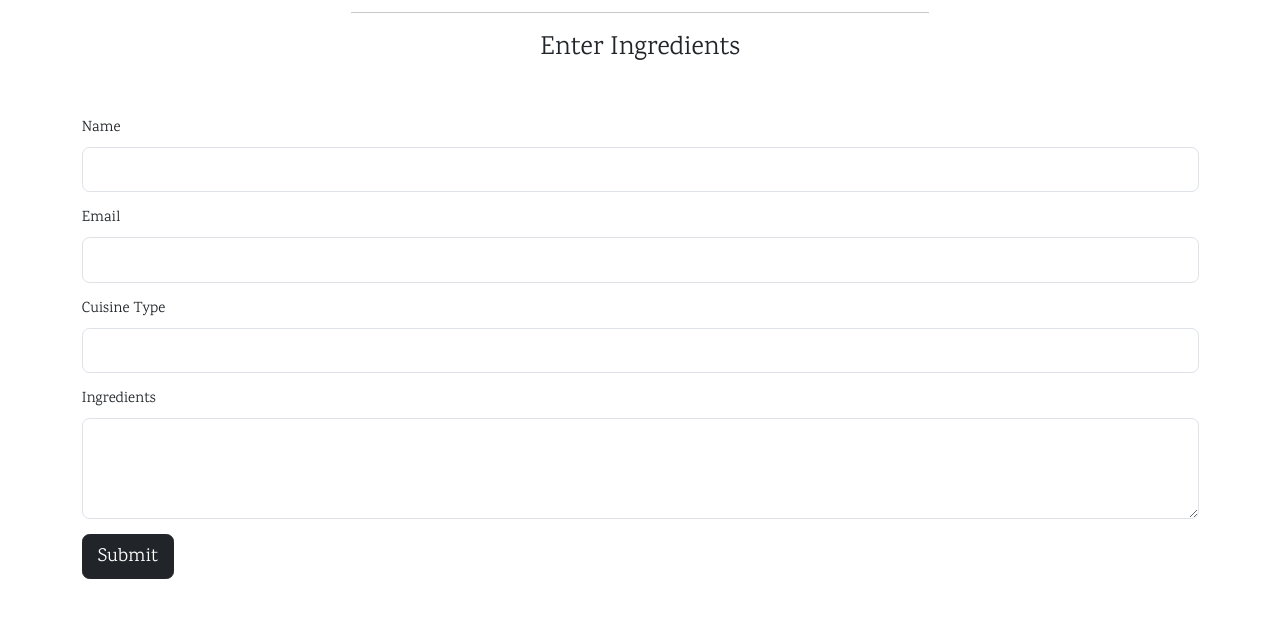
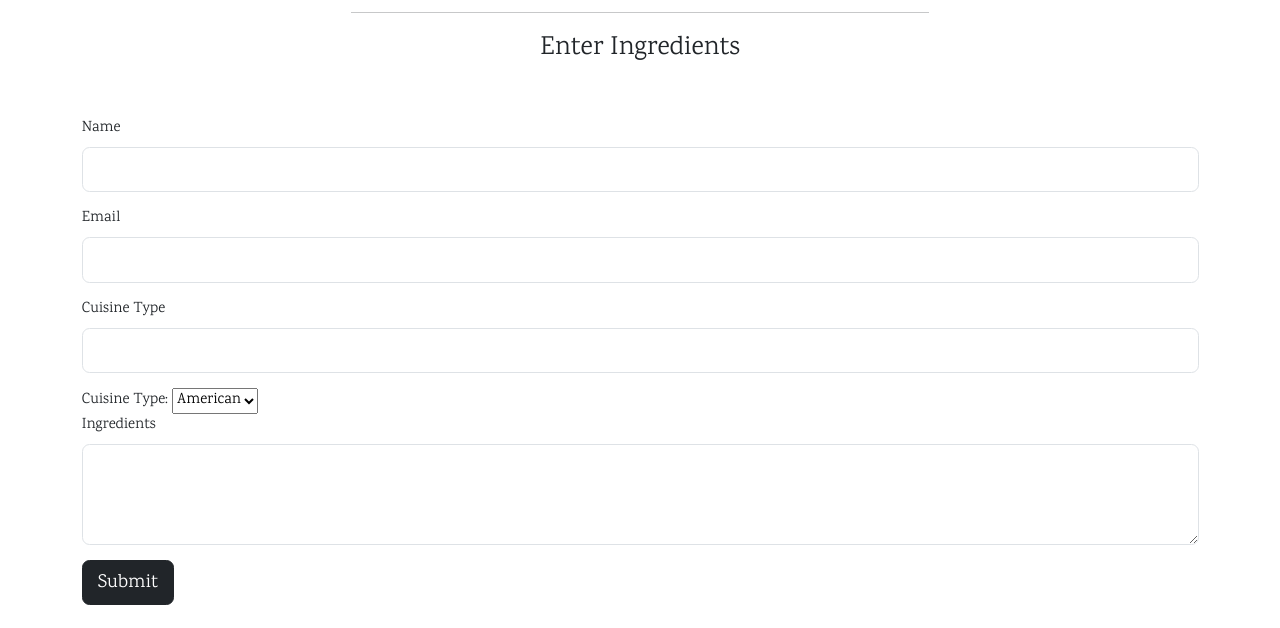
Before and after one commit to dc2026/Capstone-Project, a plain HTML site: page frontend/index.html in a window 1280 px wide. Shown: the part 458-1086 px from the top of the page. Before the commit the page ends 1060 px from the top, so only its background shows below. Drawn offline with nearby package versions, Linux system fonts and the light colour scheme.

Commit message:
Added drop box option for cuisine selection

```diff
--- a/frontend/index.html
+++ b/frontend/index.html
@@ -83,8 +83,19 @@
         </div>
 
         <div class="mb-3">
-          <label for="Cuisine" class="form-label">Cuisine Type</label>
+          <label for="cuisine" class="form-label">Cuisine Type</label>
           <input type="text" name="cuisine" id="cuisine" class="form-control form-control-lg">
+        </div>
+
+        <div>
+          <label for="cuisine">Cuisine Type:</label>
+          <select name="cuisine" id="cars">
+          <option value="American">American</option>
+          <option value="Chinese">Chinese</option>
+          <option value="Italian">Italian</option>
+          <option value="French">French</option>
+          <option value="Mexican">Mexican</option>
+          </select>
         </div>
 
         <div class="mb-3">
```
